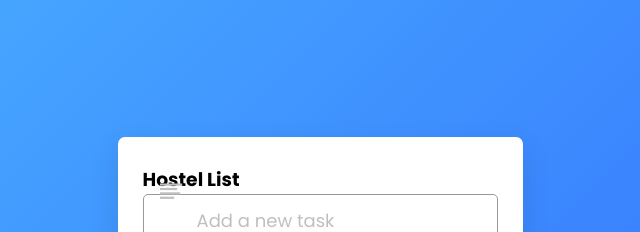
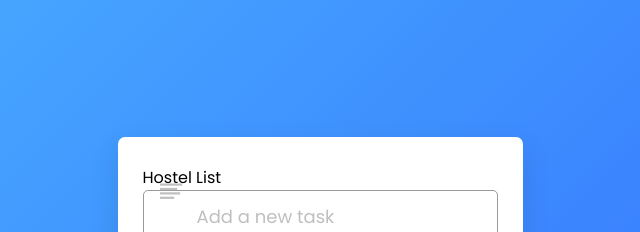
Before and after one commit to realityaudiostudio/notes, a plain HTML site: page index.html in a window 1280 px wide. Shown: the top 232 px of the page, 320-960 px from the left. Drawn offline with nearby package versions, Linux system fonts and the light colour scheme.

Commit message:
Update index.html

```diff
--- a/index.html
+++ b/index.html
@@ -12,7 +12,7 @@
   <body>
     <div class="wrapper">
       <div class="task-input">
-<h3>Hostel List</h3>
+<p>Hostel List</p>
         <img src="bars-icon.svg" alt="icon">
         <input type="text" placeholder="Add a new task">
       </div>
```
